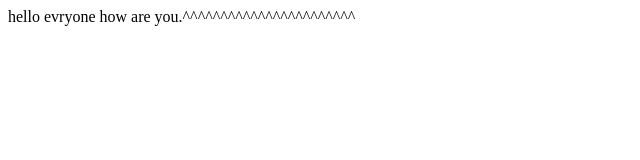
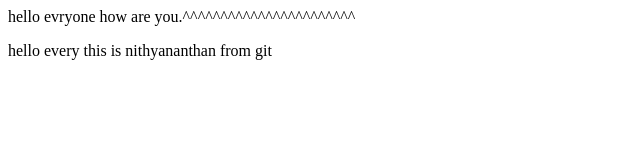
Before and after one commit to nithiritgithup/library-managment, a plain HTML site: page index.html in a window 1280 px wide. Shown: the whole page, without its empty margins (0-640 px from the left). Drawn offline with Linux system fonts and the light colour scheme.

Commit message:
Added <p> tag to index.html

```diff
--- a/index.html
+++ b/index.html
@@ -1,4 +1,5 @@
 <html>
 <title>git</title>
 <body> hello evryone how are you.^^^^^^^^^^^^^^^^^^^^^^^</body>
+<p>hello every this is nithyananthan from git</p>
 </html>
```
